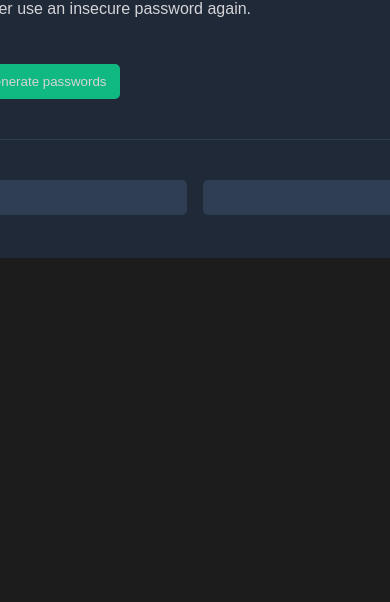
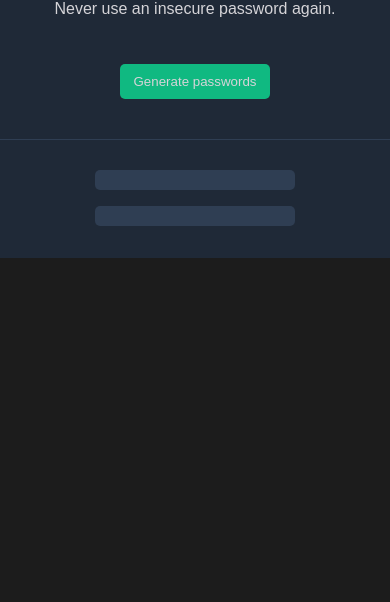
Before and after one commit to jamienorthman/password-generator, a plain HTML site: page index.html in a window 390 px wide. Shown: the part 242-844 px from the top of the page. Drawn offline with Linux system fonts and the light colour scheme.

Commit message:
Update style.css
added media queries

```diff
--- a/style.css
+++ b/style.css
@@ -84,3 +84,18 @@ body {
     padding: 10px 20px;
     text-align: center;
 }
+
+@media only screen and (max-width: 1000px) {
+    .container {
+      display: flex;
+      flex-direction: column;
+      align-items: center;
+
+    }
+
+    .passwords {
+        display: flex;
+        flex-direction: column;
+        align-items: center;
+    }
+}
```
